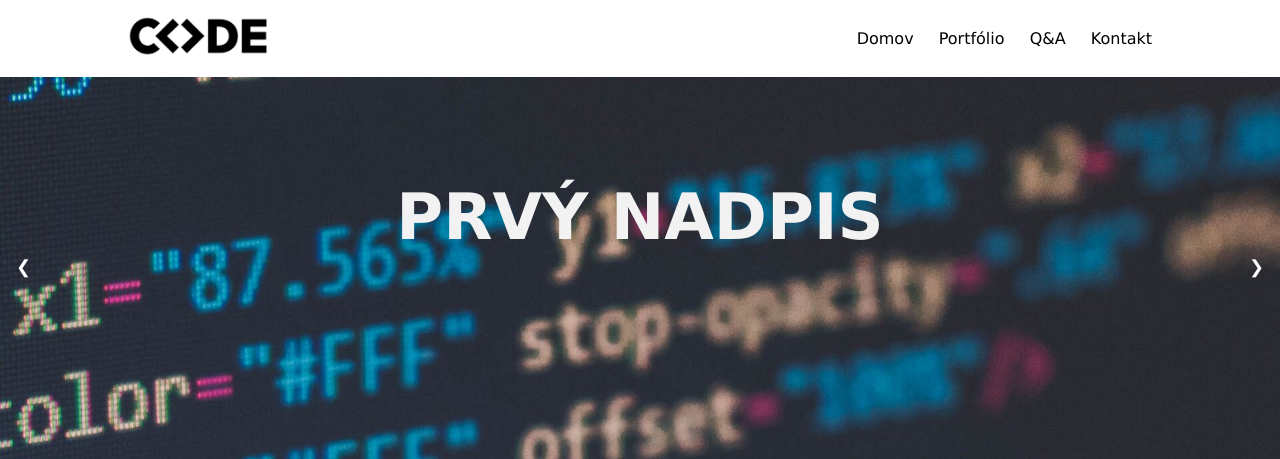
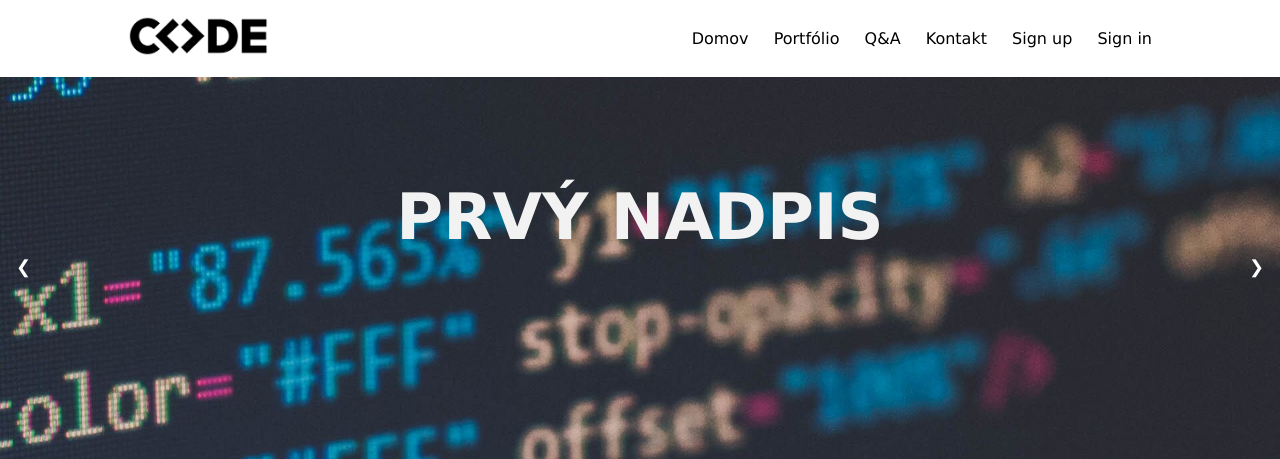
Before and after one commit to TheXName/projekt_php, a PHP site: page / in a window 1280 px wide. Shown: the top 459 px of the page. Run offline with PHP 8.4, Linux system fonts and the light colour scheme.

Commit message:
update_code

```diff
--- a/index.php
+++ b/index.php
@@ -21,6 +21,8 @@
             <li><a href="portfolio.php">Portfólio</a></li>
             <li><a href="qna.php">Q&A</a></li>
             <li><a href="kontakt.php">Kontakt</a></li>
+            <li><a href="registration.php">Sign up</a></li>
+            <li><a href="login.php">Sign in</a></li>
         </ul>
         <a class="hamburger" id="hamburger">
             <i class="fa fa-bars"></i>
--- /dev/null
+++ b/login.php
@@ -0,0 +1 @@
+<?php
--- /dev/null
+++ b/registration.php
@@ -0,0 +1 @@
+<?php
```
